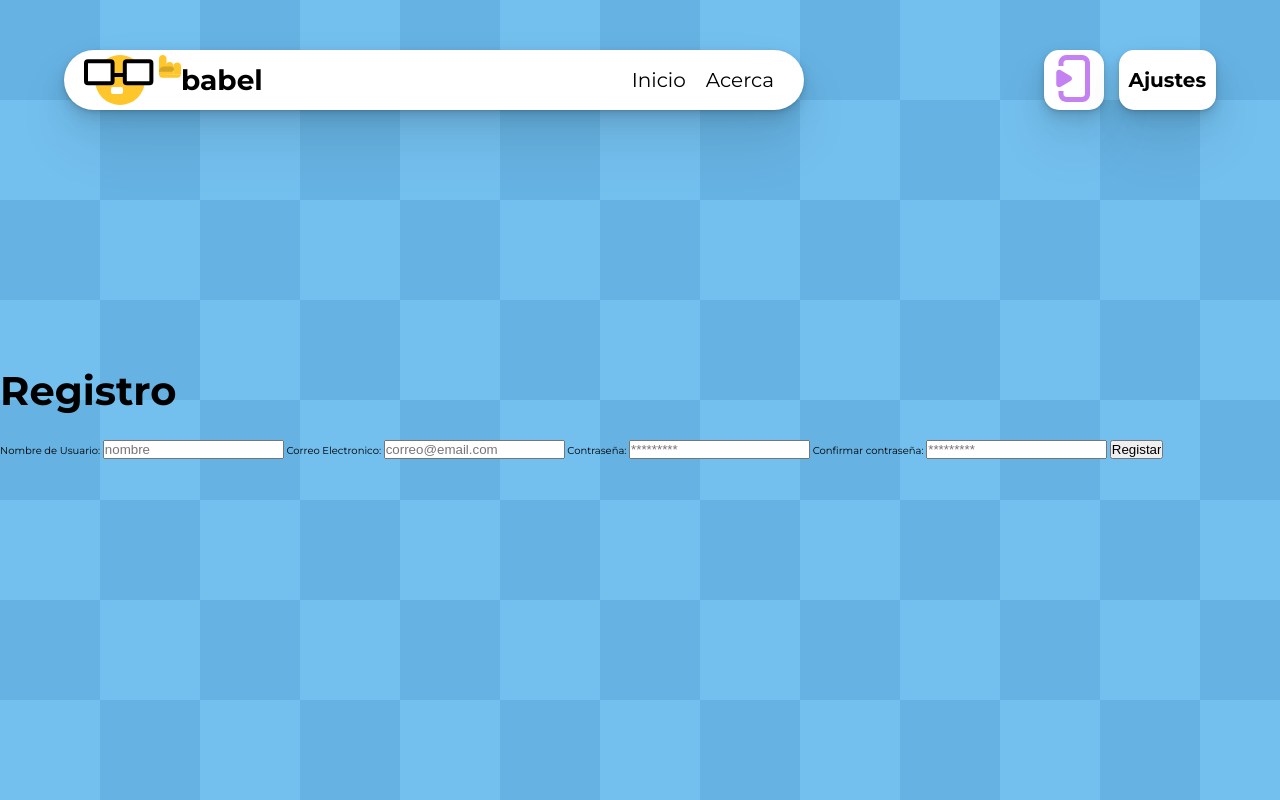
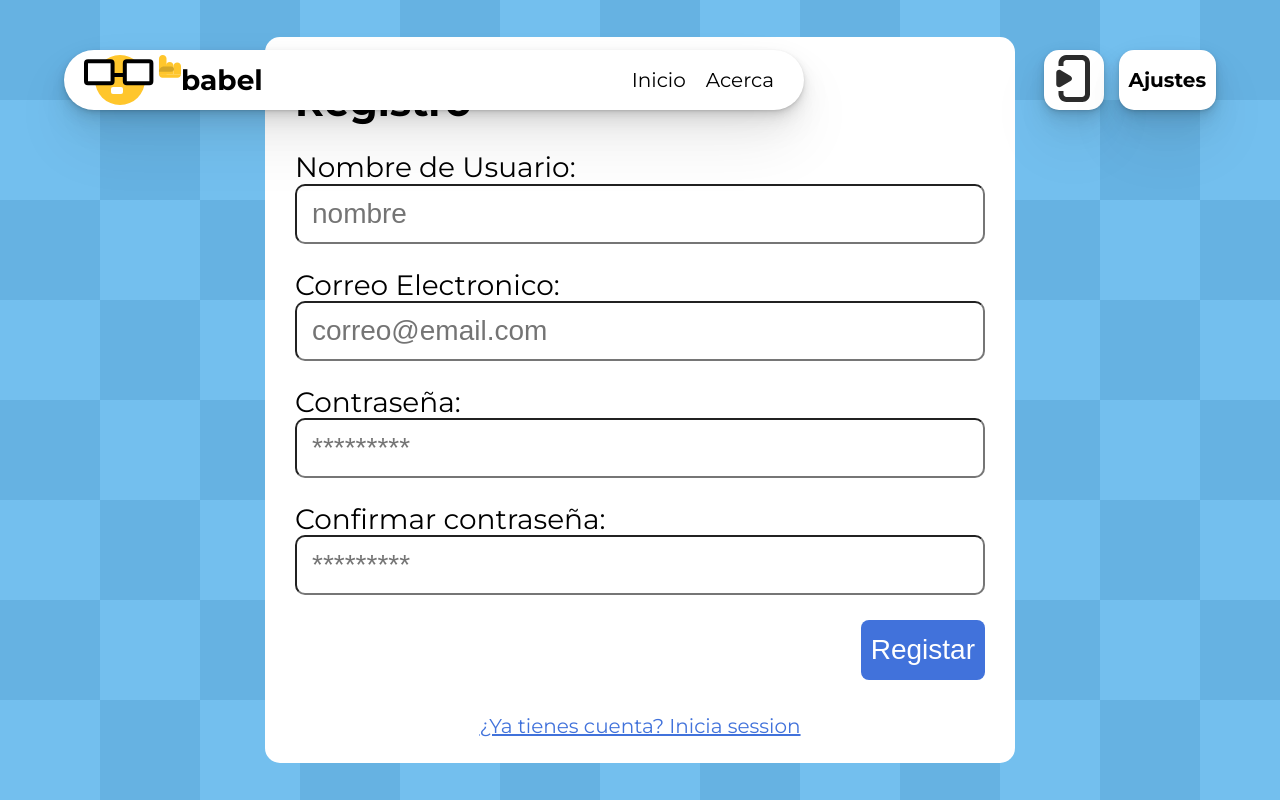
Before and after one commit to Manuel-2/babel, a PHP site: page /views/register.html in a window 1280 px wide. Run offline with PHP 8.4, Linux system fonts and the light colour scheme.

Commit message:
Registro,login,settup

```diff
--- a/public/styles/babel.css
+++ b/public/styles/babel.css
@@ -5,7 +5,7 @@
   --desktop-h2-fontsize: 3.0rem;
   --desktop-h3-fontsize: 2.8rem;
   --desktop-h4-fontsize: 2.0rem;
-  --desktop-paragraph-fontsize: 1.8rem;
+  --desktop-paragraph-fontsize: 1.9rem;
 
   --mobile-h1-fontsize: 2.4rem;
   --mobile-h2-fontsize: 2.2rem;
@@ -59,6 +59,10 @@ h4 {
   font-size: var(--desktop-h4-fontsize);
 }
 
+.paragraph {
+  font-size: var(--desktop-paragraph-fontsize);
+}
+
 @media only screen and (max-width: 680px) {
 
   .h1,
@@ -80,10 +84,26 @@ h4 {
   h4 {
     font-size: var(--mobile-h4-fontsize);
   }
+
+  .paragraph {
+    font-size: var(--mobile-paragraph-fontsize);
+  }
+
 }
 
-.soft-shadow {
-  box-shadow: rgba(0, 0, 0, 0.07) 0px 1px 2px, rgba(0, 0, 0, 0.07) 0px 2px 4px, rgba(0, 0, 0, 0.07) 0px 4px 8px, rgba(0, 0, 0, 0.07) 0px 8px 16px, rgba(0, 0, 0, 0.07) 0px 16px 32px, rgba(0, 0, 0, 0.07) 0px 32px 64px;
+
+/*BG and colors */
+.bg-blue {
+  background-color: var(--blue);
+}
+
+.bg-red {
+  background-color: var(--red);
+}
+
+.bg-green {
+  background-color: var(--green);
+
 }
 
 .bg-purple-ligth {
@@ -94,6 +114,11 @@ h4 {
   background-color: var(--purple-strong);
 }
 
+.soft-shadow {
+  box-shadow: rgba(0, 0, 0, 0.07) 0px 1px 2px, rgba(0, 0, 0, 0.07) 0px 2px 4px, rgba(0, 0, 0, 0.07) 0px 4px 8px, rgba(0, 0, 0, 0.07) 0px 8px 16px, rgba(0, 0, 0, 0.07) 0px 16px 32px, rgba(0, 0, 0, 0.07) 0px 32px 64px;
+}
+
+/* Buttons */
 button,
 .buutton {
   cursor: pointer;
@@ -103,6 +128,24 @@ button,
 button:hover,
 .button:hover {
   transform: scale(1.05);
+}
+
+
+.main-button {
+  color: var(--clear);
+  padding: 10px;
+  border: none;
+  border-radius: 8px;
+  cursor: pointer;
+}
+
+.secondary-button {
+  color: var(--dark);
+  border: solid 2px var(--dark);
+  padding: 10px;
+  border: none;
+  border-radius: 8px;
+  cursor: pointer;
 }
 
 body {
--- /dev/null
+++ b/public/styles/main-form.css
@@ -0,0 +1,43 @@
+body {
+  background-image: url("../imgs/CheckBoardPatternBlue.svg");
+}
+
+main {
+  background-color: white;
+  margin: 0 auto;
+  width: 100%;
+  max-width: 750px;
+  padding: 15px 30px;
+  border-radius: 15px;
+}
+
+main>form {
+  display: flex;
+  flex-direction: column;
+  align-items: flex-end;
+}
+
+main>form>label {
+  width: 100%;
+}
+
+main>form>input, main>form>select {
+  width: 100%;
+  height: 60px;
+  border-radius: 10px;
+  margin-bottom: 25px;
+  padding: 0 15px;
+  background-color: var(--clear);
+}
+
+main>form>input[type='submit'] {
+  width: fit-content;
+}
+
+main>a {
+  display: block;
+  color: var(--blue);
+  text-justify: center;
+  width: fit-content;
+  margin: 10px auto;
+}
--- a/public/styles/register.css
+++ /dev/null
@@ -1,3 +0,0 @@
-body{
-  background-image: url("../imgs/CheckBoardPatternBlue.svg");
-}
--- a/views/register.html
+++ b/views/register.html
@@ -4,7 +4,7 @@
 <head>
   <meta charset="UTF-8">
   <meta name="viewport" content="width=device-width, initial-scale=1">
-  <title> Babel | Ejercicios</title>
+  <title> Babel | Registro</title>
 
   <link rel="preconnect" href="https://fonts.googleapis.com">
   <link rel="preconnect" href="https://fonts.gstatic.com" crossorigin>
@@ -14,7 +14,7 @@
   <link href="../public/styles/babel.css" rel="stylesheet">
 
   <!-- estillos especificos de esta vista  -->
-  <link href="../public/styles/register.css" rel="stylesheet">
+  <link href="../public/styles/main-form.css" rel="stylesheet">
 </head>
 
 <body>
@@ -44,16 +44,17 @@
     <h1>Registro</h1>
     <!-- todo: colocar la url/endpoint  -->
     <form action="#">
-      <label for="name-input">Nombre de Usuario:</label>
-      <input type="text" id="name-input" name="name" value="" placeholder="nombre">
-      <label for="email-input">Correo Electronico:</label>
-      <input type="email" id="email-input" name="email" value="" placeholder="correo@email.com">
-      <label for="password-input ">Contraseña:</label>
-      <input type="password" id="password-input" name="password" value="" placeholder="*********">
-      <label for="confirm-input ">Confirmar contraseña:</label>
-      <input type="password" id="confirm-input" name="confirm" value="" placeholder="*********">
-      <input type="submit" value="Registar">
+      <label for="name-input" class="h3">Nombre de Usuario:</label>
+      <input type="text" id="name-input" name="name" value="" placeholder="nombre" class="h3">
+      <label for="email-input" class="h3">Correo Electronico:</label>
+      <input type="email" id="email-input" name="email" value="" placeholder="correo@email.com" class="h3">
+      <label for="password-input" class="h3">Contraseña:</label>
+      <input type="password" id="password-input" name="password" value="" placeholder="*********" class="h3">
+      <label for="confirm-input" class="h3">Confirmar contraseña:</label>
+      <input type="password" id="confirm-input" name="confirm" value="" placeholder="*********" class="h3">
+      <input type="submit" value="Registar" class="main-button bg-blue h3">
     </form>
+      <a href="login.html" class="h4">¿Ya tienes cuenta? Inicia session</a>
   </main>
 
 </body>
```
Also changed, not shown: views/login.html (+58 -0 lines), views/setup.html (+74 -0 lines), public/imgs/Logout Icon.svg, public/imgs/Tower.svg (added).
